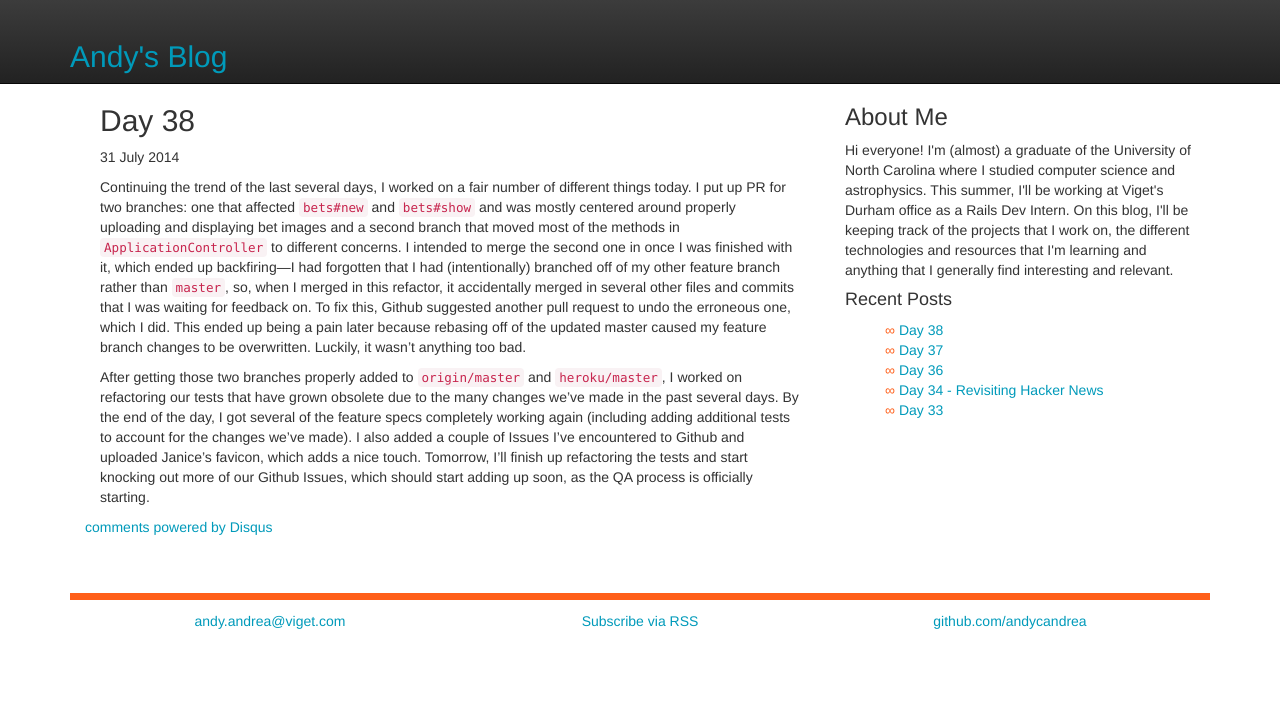
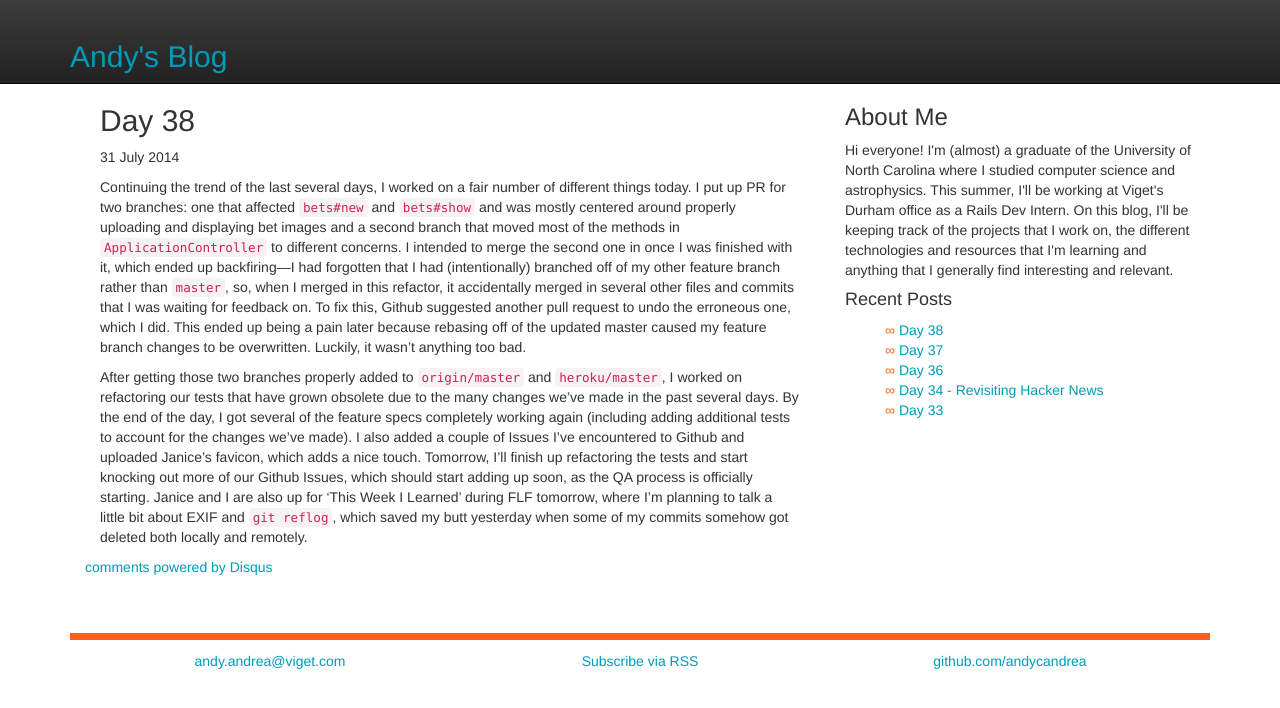
Before and after one commit to andycandrea/andycandrea.github.io, a Jekyll site: the page built from _posts/2014-07-31-day-38.md, in a window 1280 px wide. Shown: the top 708 px of the page. Built offline with Jekyll 4.4.1, drawn with Linux system fonts in a browser that asks for light colours; comment, search, counter and statistics services are not loaded.

Commit message:
Add additional info to latest post

```diff
--- a/_posts/2014-07-31-day-38.md
+++ b/_posts/2014-07-31-day-38.md
@@ -6,4 +6,4 @@ comments: true
 ---
 Continuing the trend of the last several days, I worked on a fair number of different things today. I put up PR for two branches: one that affected `bets#new` and `bets#show` and was mostly centered around properly uploading and displaying bet images and a second branch that moved most of the methods in `ApplicationController` to different concerns. I intended to merge the second one in once I was finished with it, which ended up backfiring---I had forgotten that I had (intentionally) branched off of my other feature branch rather than `master`, so, when I merged in this refactor, it accidentally merged in several other files and commits that I was waiting for feedback on. To fix this, Github suggested another pull request to undo the erroneous one, which I did. This ended up being a pain later because rebasing off of the updated master caused my feature branch changes to be overwritten. Luckily, it wasn't anything too bad.
 
-After getting those two branches properly added to `origin/master` and `heroku/master`, I worked on refactoring our tests that have grown obsolete due to the many changes we've made in the past several days. By the end of the day, I got several of the feature specs completely working again (including adding additional tests to account for the changes we've made). I also added a couple of Issues I've encountered to Github and uploaded Janice's favicon, which adds a nice touch. Tomorrow, I'll finish up refactoring the tests and start knocking out more of our Github Issues, which should start adding up soon, as the QA process is officially starting.
+After getting those two branches properly added to `origin/master` and `heroku/master`, I worked on refactoring our tests that have grown obsolete due to the many changes we've made in the past several days. By the end of the day, I got several of the feature specs completely working again (including adding additional tests to account for the changes we've made). I also added a couple of Issues I've encountered to Github and uploaded Janice's favicon, which adds a nice touch. Tomorrow, I'll finish up refactoring the tests and start knocking out more of our Github Issues, which should start adding up soon, as the QA process is officially starting. Janice and I are also up for 'This Week I Learned' during FLF tomorrow, where I'm planning to talk a little bit about EXIF and `git reflog`, which saved my butt yesterday when some of my commits somehow got deleted both locally and remotely.
```
